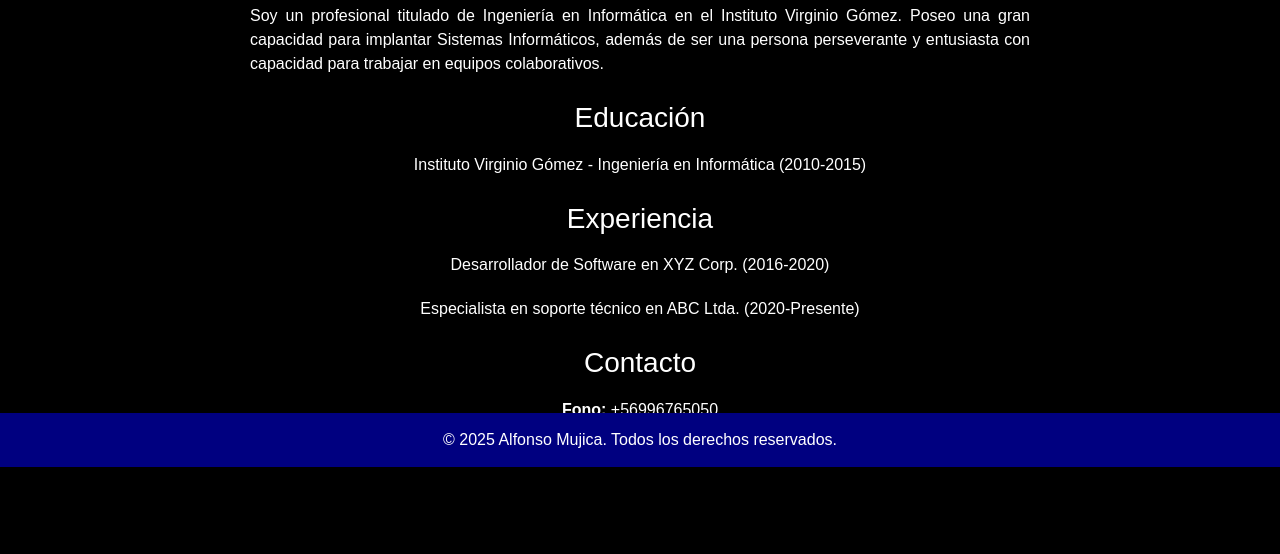
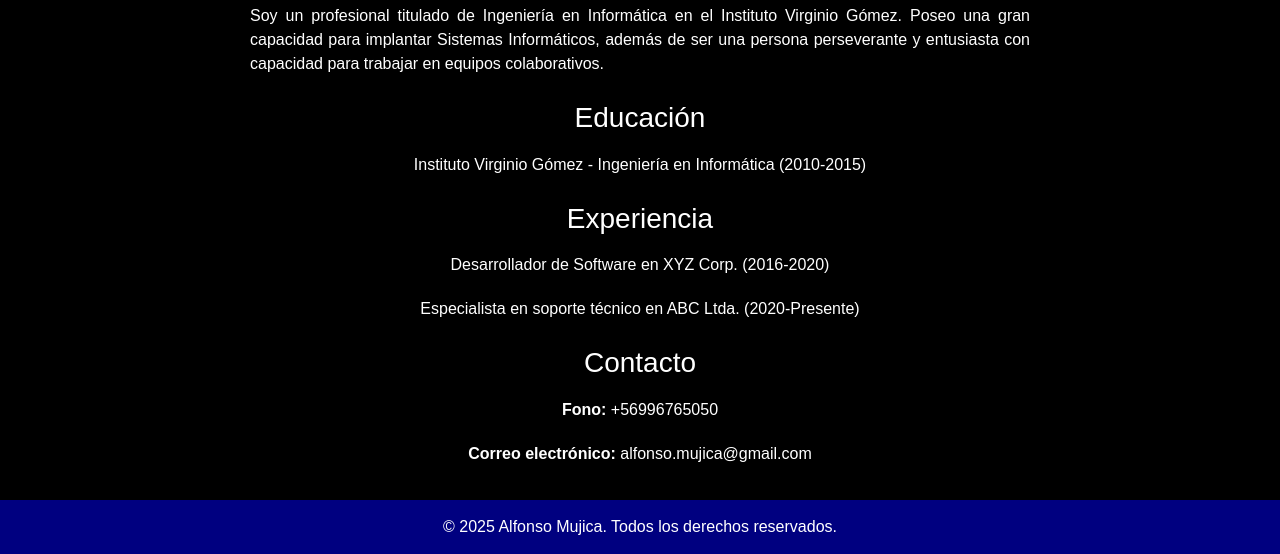
Before and after one commit to jehona99/2DO-fork, a plain HTML site: page index.html in a window 1280 px wide. Shown: the part 333-887 px from the top of the page. Before the commit the page ends 824 px from the top, so only its background shows below. Drawn offline with nearby package versions, Linux system fonts and the light colour scheme.

Commit message:
cambio_footer

```diff
--- a/assets/css/style.css
+++ b/assets/css/style.css
@@ -94,9 +94,10 @@ footer {
   background-color: navy; /* Azul marino (Navy) */
   text-align: center;
   padding: 15px 0; /* Aseguramos que el padding sea igual al del header */
-  position: fixed;
+  position:static;
   width: 100%;
   bottom: 0;
+  margin-top: 400px;
 }
 
 footer p {
```
